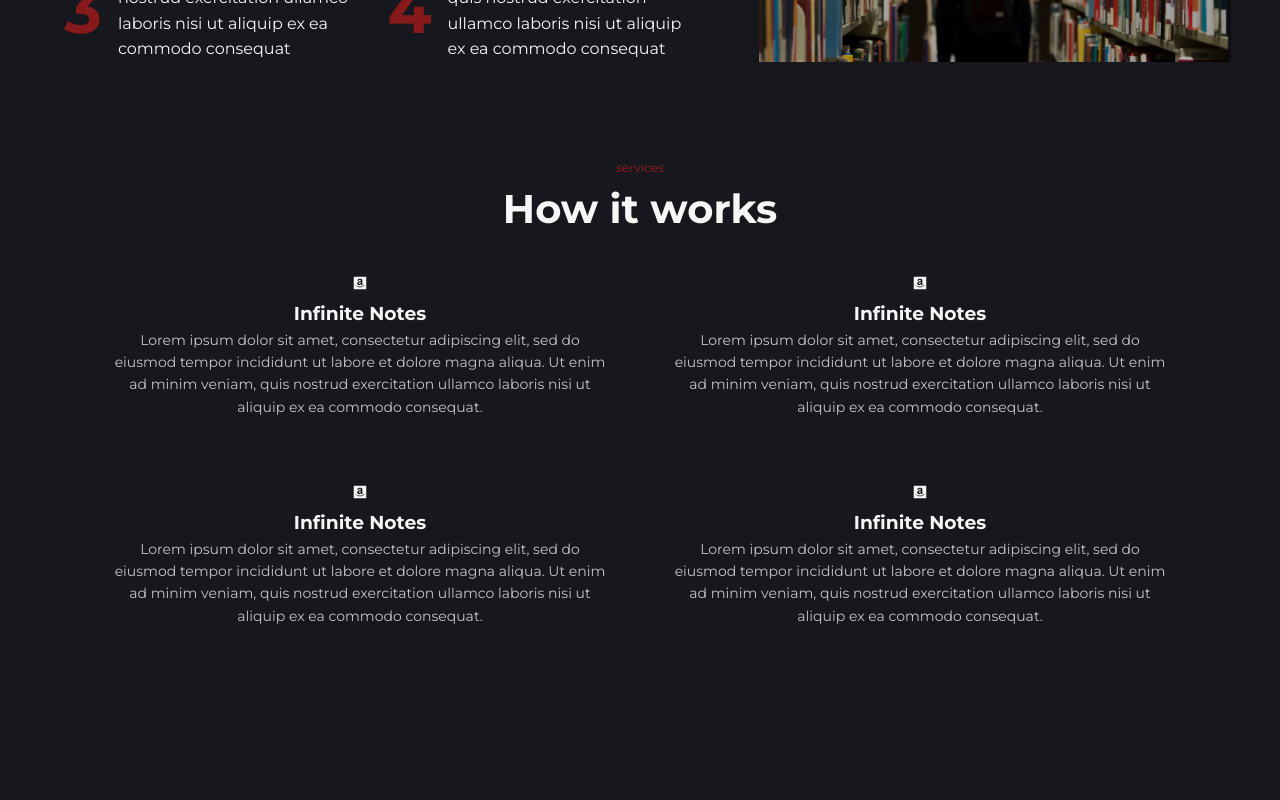
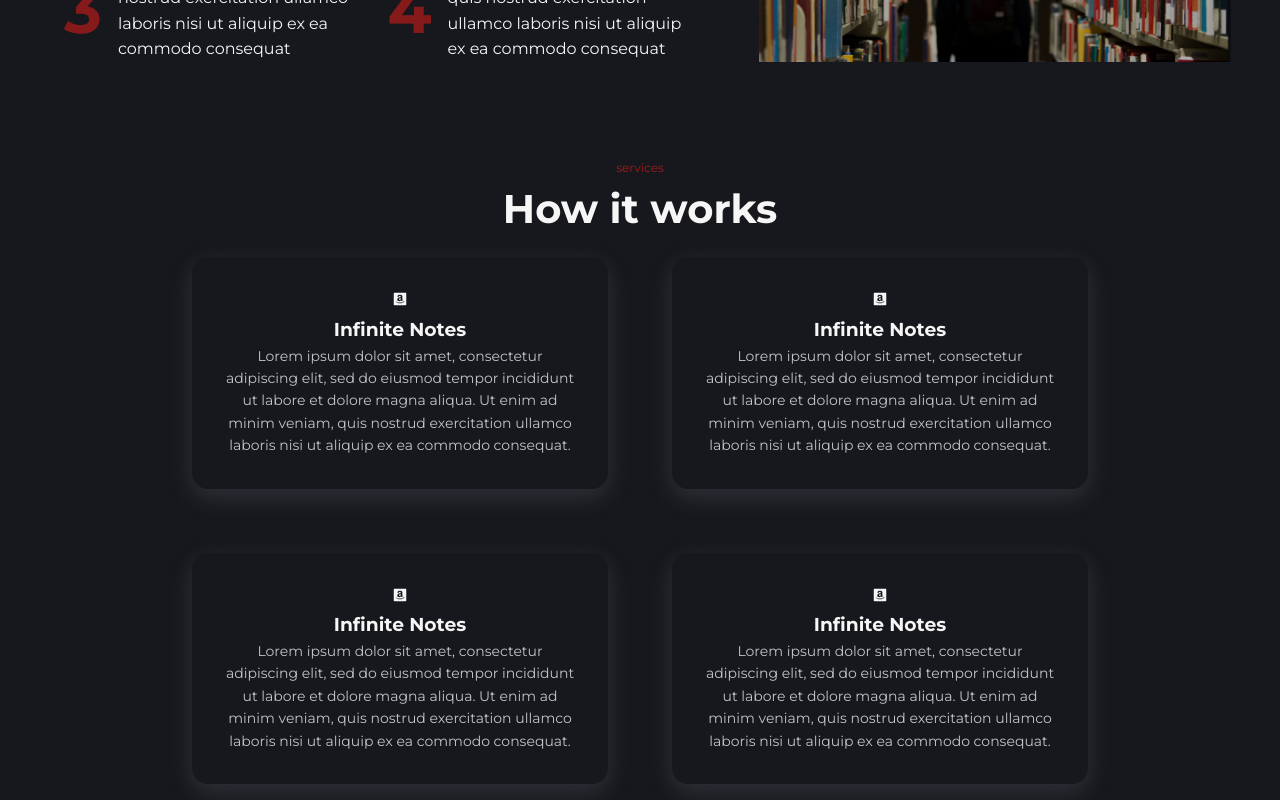
Before and after one commit to IsraelChidera/studentbook, a React (Create React App) app: page / in a window 1280 px wide. Shown: the part 1537-2337 px from the top of the page. Before the commit the page ends 2196 px from the top, so only its background shows below. Built offline with nearby package versions, Linux system fonts and the light colour scheme.

Commit message:
Styling: Box shadows added on about component

```diff
--- a/src/components/How/How.css
+++ b/src/components/How/How.css
@@ -18,13 +18,19 @@
 .howGrid {
     display: grid;
     grid-template-columns: repeat(2, 1fr);
-    padding: 1rem 6rem;
-    grid-gap: 2rem;
+    padding: 1rem 12rem;
+    grid-gap: 4rem;
 }
 
 .howGrid .gridBox {
     text-align: center;
-    padding: 1rem;
+    padding: 2rem;
+    box-shadow: rgba(149, 157, 165, 0.2) 0px 8px 24px;
+    border-radius: 1rem;
+}
+
+.howGrid .gridBox:hover {
+    box-shadow: rgba(0, 0, 0, 0.35) 0px 5px 15px;
 }
 
 .howGrid .gridBox p {
```
